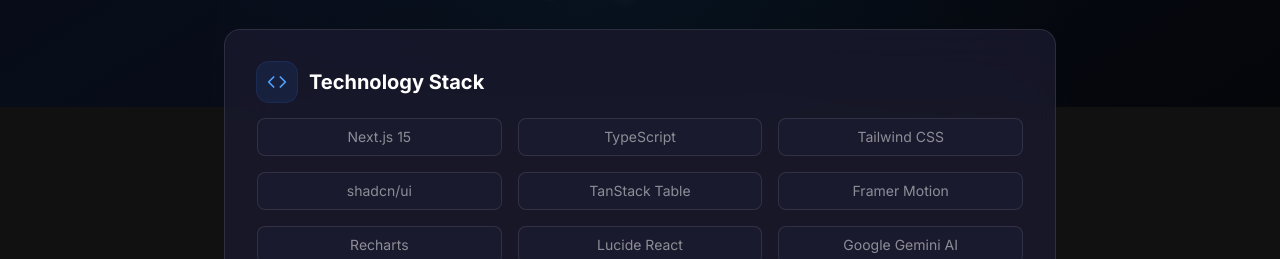
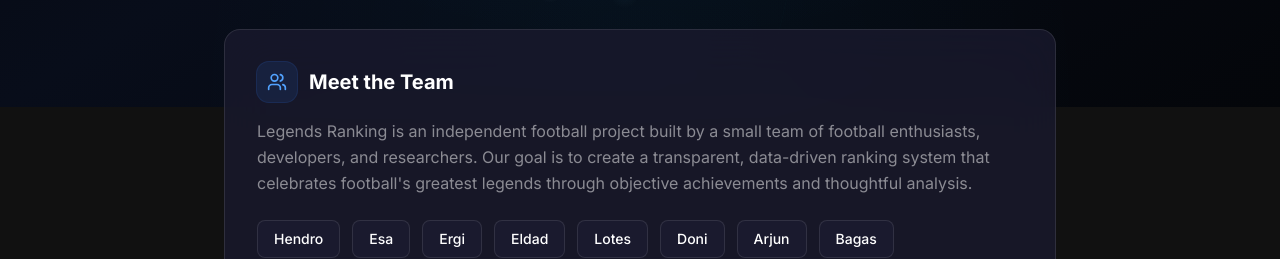
Before and after one commit to hendrosusanto926/legends-ranking, a Next.js app: page /about in a window 1280 px wide. Shown: the part 693-952 px from the top of the page. Built offline with nearby package versions, Linux system fonts and the light colour scheme; no server answers.

Commit message:
About page: replace tech stack with meet the team section

```diff
--- a/src/app/about/page.tsx
+++ b/src/app/about/page.tsx
@@ -1,7 +1,7 @@
 "use client";
 
 import { motion } from "framer-motion";
-import { Info, MessageCircle, Heart, Code, GitBranch } from "lucide-react";
+import { Info, MessageCircle, Heart, GitBranch, Users } from "lucide-react";
 import { Background } from "@/components/layout/background";
 import { Navigation } from "@/components/layout/navigation";
 import { Footer } from "@/components/layout/footer";
@@ -83,27 +83,20 @@
             >
               <div className="flex items-center gap-3 mb-4">
                 <div className="flex items-center justify-center w-10 h-10 rounded-xl bg-blue-500/10 ring-1 ring-blue-500/20">
-                  <Code className="h-5 w-5 text-blue-400" />
+                  <Users className="h-5 w-5 text-blue-400" />
                 </div>
-                <h2 className="text-xl font-bold text-[var(--text-primary)]">Technology Stack</h2>
+                <h2 className="text-xl font-bold text-[var(--text-primary)]">Meet the Team</h2>
               </div>
-              <div className="grid grid-cols-2 sm:grid-cols-3 gap-4">
-                {[
-                  "Next.js 15",
-                  "TypeScript",
-                  "Tailwind CSS",
-                  "shadcn/ui",
-                  "TanStack Table",
-                  "Framer Motion",
-                  "Recharts",
-                  "Lucide React",
-                  "Google Gemini AI",
-                ].map((tech) => (
+              <p className="text-[var(--text-secondary)] leading-relaxed mb-6">
+                Legends Ranking is an independent football project built by a small team of football enthusiasts, developers, and researchers. Our goal is to create a transparent, data-driven ranking system that celebrates football&apos;s greatest legends through objective achievements and thoughtful analysis.
+              </p>
+              <div className="flex flex-wrap gap-3">
+                {["Hendro", "Esa", "Ergi", "Eldad", "Lotes", "Doni", "Arjun", "Bagas"].map((name) => (
                   <div
-                    key={tech}
-                    className="rounded-lg border border-[var(--border-color)] bg-[var(--bg-surface)] px-3 py-2 text-sm text-[var(--text-secondary)] text-center"
+                    key={name}
+                    className="rounded-lg border border-[var(--border-color)] bg-[var(--bg-surface)] px-4 py-2 text-sm font-medium text-[var(--text-primary)]"
                   >
-                    {tech}
+                    {name}
                   </div>
                 ))}
               </div>
```
